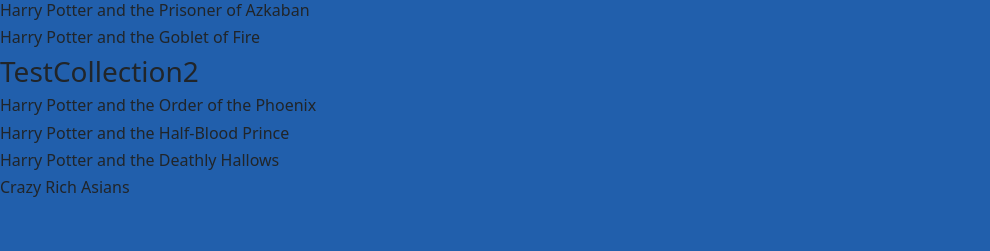
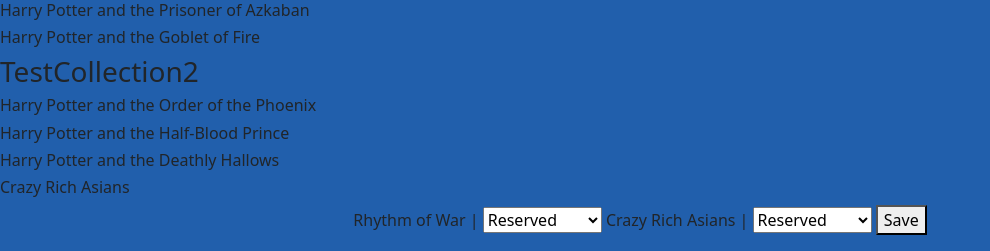
Before and after one commit to TouKoua/RichmondLibraryApp, a Django app: page /profile/ in a window 1280 px wide. Shown: the part 668-919 px from the top of the page, without its empty margins (0-990 px from the left). Before the commit the page ends 865 px from the top, so only its background shows below. Run offline with Django 5.2, Linux system fonts and the light colour scheme; a user stored in the database is signed in; data comes from the database, SQL or seed files in the repository; both versions use the stored data as it was after the commit; some libraries are stand-ins or nearby versions.

Commit message:
Adding teacher permissions to check out books.

```diff
--- a/Richmond_Library_App/models.py
+++ b/Richmond_Library_App/models.py
@@ -19,6 +19,8 @@ class Book(models.Model):
     copies = models.IntegerField()
     available = models.IntegerField()
     image = models.ImageField(upload_to='static\images', null=True, blank=True)
+    reserved = models.BooleanField(default=False)
+
     # added available
     def __str__(self):
         return self.title
@@ -39,7 +41,7 @@ class User(AbstractUser):
     email = models.EmailField(max_length=254)
     user_type = models.CharField(max_length=10) # added user type
 
-    reserved_books = models.ManyToManyField(Book, null=True)
+    reserved_books = models.ManyToManyField(Book, null=True, blank=True)
 
     def __str__(self):
         return self.username
--- a/Richmond_Library_App/templates/book.html
+++ b/Richmond_Library_App/templates/book.html
@@ -29,7 +29,6 @@
                 <div class="attribute-value">{{book.isbn}}</div>
             </div>
         </div>
-        {{message}}
 
         <div class="reserveform">
             <form name='reserveform' action="{% url 'Book' bookname=book.title %}" method="POST">
@@ -37,6 +36,7 @@
                 <button name="reserve" value="{{book.title}}">Reserve</button>
             </form>
         </div>
+        {{message}}
 
 
 
--- a/Richmond_Library_App/templates/profile.html
+++ b/Richmond_Library_App/templates/profile.html
@@ -68,6 +68,24 @@
         {% endfor %}
     {% endfor %}
 
+    {% if user.type == teacher %}
+        <div style='text-align: center;'>
+            <form action="{% url 'Profile' %}" method="POST">
+            {% for book in books %}
+                {{book.title}} |
+                {% csrf_token %}
+                    <select>
+                        <option value="{{book.reserved}}">Reserved</option>
+                        <option value="Checked Out">Checked Out</option>
+                    </select>
+            {% endfor %}
+                <button type="submit">Save</button>
+            </form>
+        </div>
+    {% else %}
+
+    {% endif %}
+
 <script>
     function showContent(contentType) {
         const contentBox = document.getElementById('content-display');
@@ -79,7 +97,18 @@
                 contentBox.innerHTML = 'Achievements';
                 break;
             case 'reserved':
-                contentBox.innerHTML = "<div style='text-align: center'>{% for book in books %} {{book.title}} | {{book.author}} | {{book.publisher}} <br> {% endfor %}</div>";
+                var content = "<div style='text-align: center'>" +
+                              "{% for book in books %}" +
+                              "{{book.title}} | " +
+                              "{% if book.reserved == True %}" +
+                              "Reserved" +
+                              "{% else %}" +
+                              "Checked Out" +
+                              "{% endif %}" +
+                              "<br>" +
+                              "{% endfor %}" +
+                              "</div>"
+                contentBox.innerHTML = content;
                 break;
             case 'request':
                 contentBox.innerHTML = 'Request';
```
Also changed, not shown: Richmond_Library_App/views/book.py (+10 -4 lines), Richmond_Library_App/migrations/0008_book_reserved.py (added), Richmond_Library_App/migrations/0009_alter_user_reserved_books.py (added), db.sqlite3.
